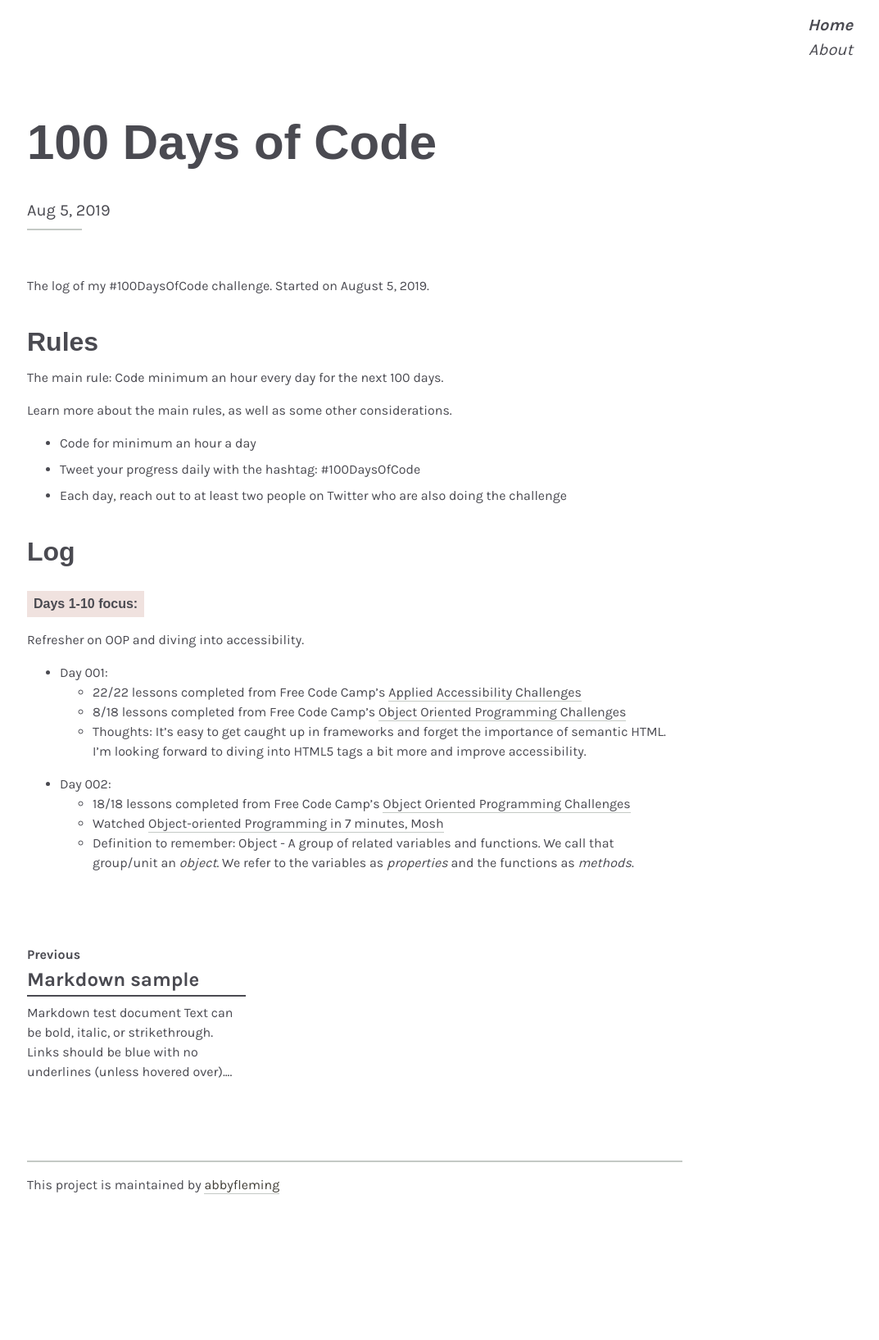
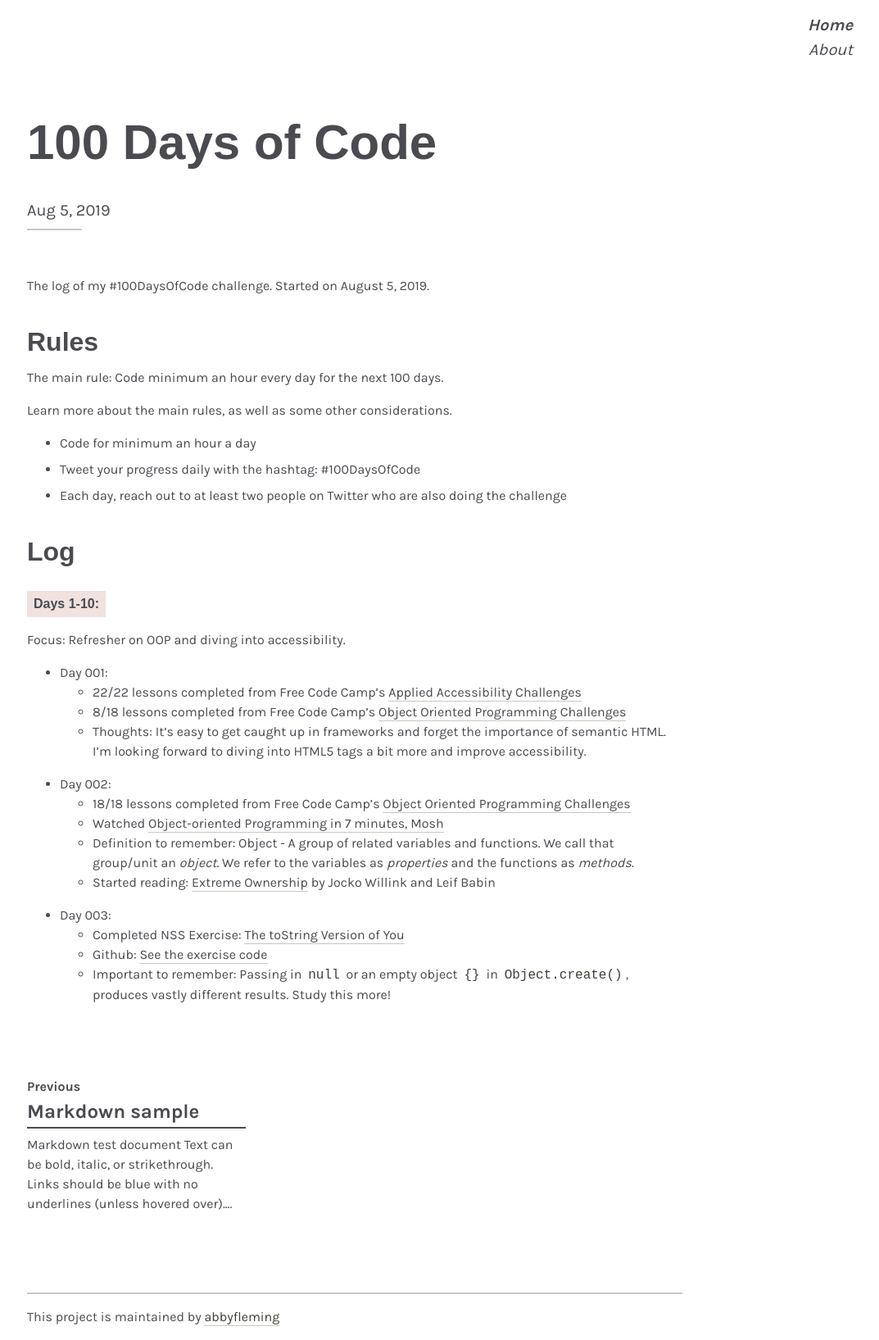
Before and after one commit to abbyfleming/abbyfleming.github.io, a Jekyll site: the page built from _posts/2019-08-05-100-days-of-code.md, in a window 1280 px wide. Shown: the whole page at 82% size, without its empty margins (207-1280 px from the left). Built offline with Jekyll 4.4.1, drawn with Linux system fonts in a browser that asks for light colours; some web fonts are replaced; before the commit the page ends 1474 px from its top, so only the background shows below that; part of the change alters nothing that is shown.

Commit message:
tracking and day 003

```diff
--- a/_includes/footer.html
+++ b/_includes/footer.html
@@ -11,3 +11,13 @@
     </ul> -->
   </div>
 </div>
+
+<!-- Global site tag (gtag.js) - Google Analytics -->
+<script async src="https://www.googletagmanager.com/gtag/js?id=UA-145270845-1"></script>
+<script>
+  window.dataLayer = window.dataLayer || [];
+  function gtag(){dataLayer.push(arguments);}
+  gtag('js', new Date());
+
+  gtag('config', 'UA-145270845-1');
+</script>
--- a/_posts/2019-08-05-100-days-of-code.md
+++ b/_posts/2019-08-05-100-days-of-code.md
@@ -16,8 +16,8 @@ Learn more about the main rules, as well as some other considerations.
 
 ## Log
 
-### Days 1-10 focus:
-Refresher on OOP and diving into accessibility.
+### Days 1-10:
+Focus: Refresher on OOP and diving into accessibility.
 
 * Day 001:
   * 22/22 lessons completed from Free Code Camp's [Applied Accessibility Challenges](https://learn.freecodecamp.org/responsive-web-design/applied-accessibility)
@@ -28,3 +28,9 @@ Refresher on OOP and diving into accessibility.
     * 18/18 lessons completed from Free Code Camp's [Object Oriented Programming Challenges](https://learn.freecodecamp.org/javascript-algorithms-and-data-structures/object-oriented-programming)
     * Watched [Object-oriented Programming in 7 minutes, Mosh](https://www.youtube.com/watch?v=pTB0EiLXUC8)
     * Definition to remember: Object -  A group of related variables and functions. We call that group/unit an _object_. We refer to the variables as _properties_ and the functions as _methods_.
+    * Started reading: [Extreme Ownership](https://www.amazon.com/Extreme-Ownership-U-S-Navy-SEALs-ebook/dp/B00VE4Y0Z2) by Jocko Willink and Leif Babin
+
+* Day 003:
+    * Completed NSS Exercise: [The toString Version of You](https://github.com/nashville-software-school/client-side-mastery/edit/master/book-3-the-initiate/chapters/JS_OBJECT_CREATE.md)
+    * Github: [See the exercise code](https://github.com/abbyfleming/refresher/tree/master/oop/the-tostring-version-of-you)
+    * Important to remember: Passing in `null` or an empty object `{}` in `Object.create()`, produces vastly different results. Study this more!
```
